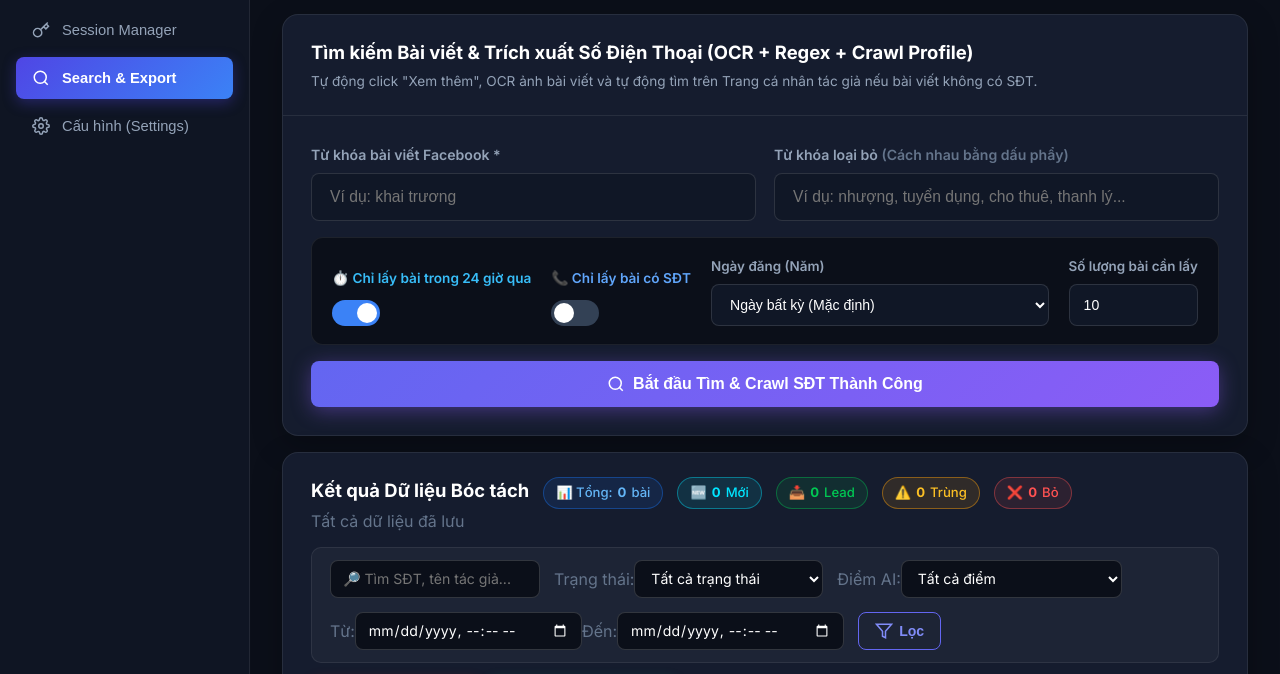
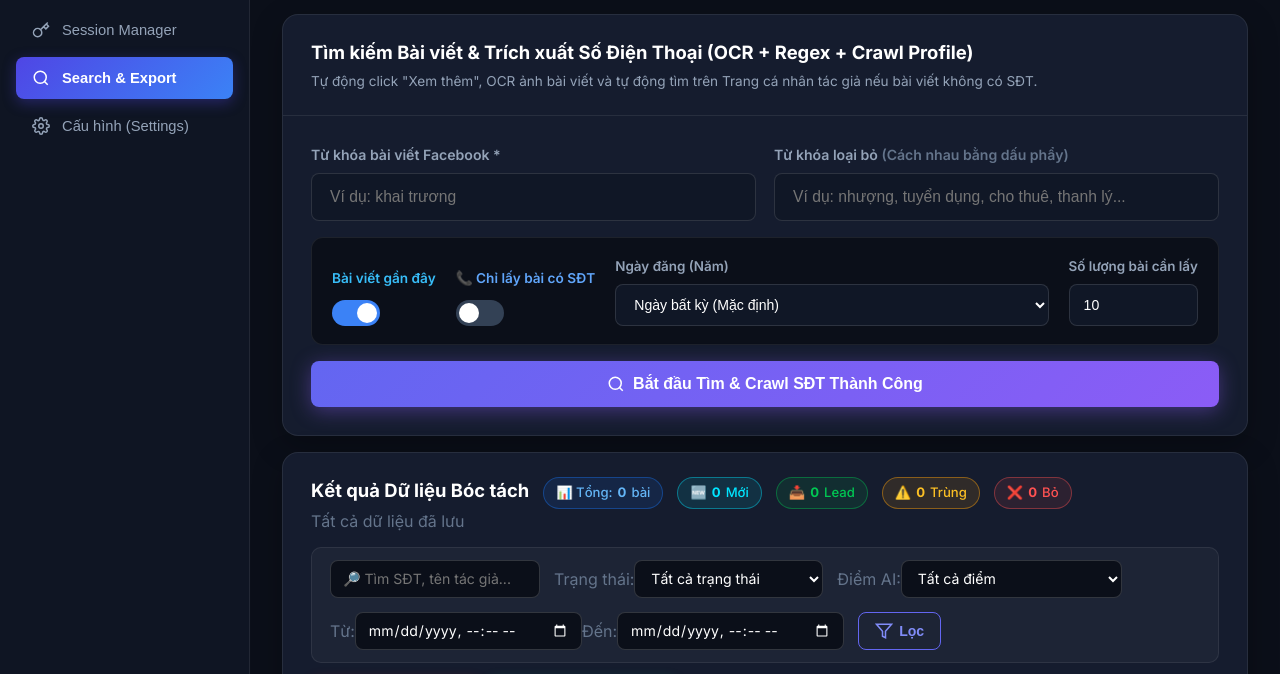
Before and after one commit to huynhname45-oss/fb-automation-lead, a website: page public/index.html in a window 1280 px wide. Both pictures are taken after typing "Sample" into the empty fields and a click on the button "Search & Export". Shown: the part 88-762 px from the top of the page. Drawn offline with Linux system fonts and the light colour scheme; no server answers.

Commit message:
UI: Restore label to 'Bài viết gần đây' with 24h default filtering enabled

```diff
--- a/public/index.html
+++ b/public/index.html
@@ -151,8 +151,8 @@
 
                                 <div class="filter-row mb-4">
                                     <div class="filter-col">
-                                        <span class="filter-label-inline font-semibold" style="color: #38bdf8;">⏱️ Chỉ lấy bài trong 24 giờ qua</span>
-                                        <label class="toggle-container" title="Bật: Chỉ lấy bài viết đăng trong vòng 24 giờ qua (Mặc định). Tắt: Lấy cả bài cũ hơn.">
+                                        <span class="filter-label-inline font-semibold" style="color: #38bdf8;">Bài viết gần đây</span>
+                                        <label class="toggle-container" title="Bài viết gần đây (Mặc định: tự động lọc bài viết trong vòng 24 giờ qua)">
                                             <input type="checkbox" id="filterRecentPosts" class="toggle-switch" checked>
                                             <span class="toggle-slider"></span>
                                         </label>
```
